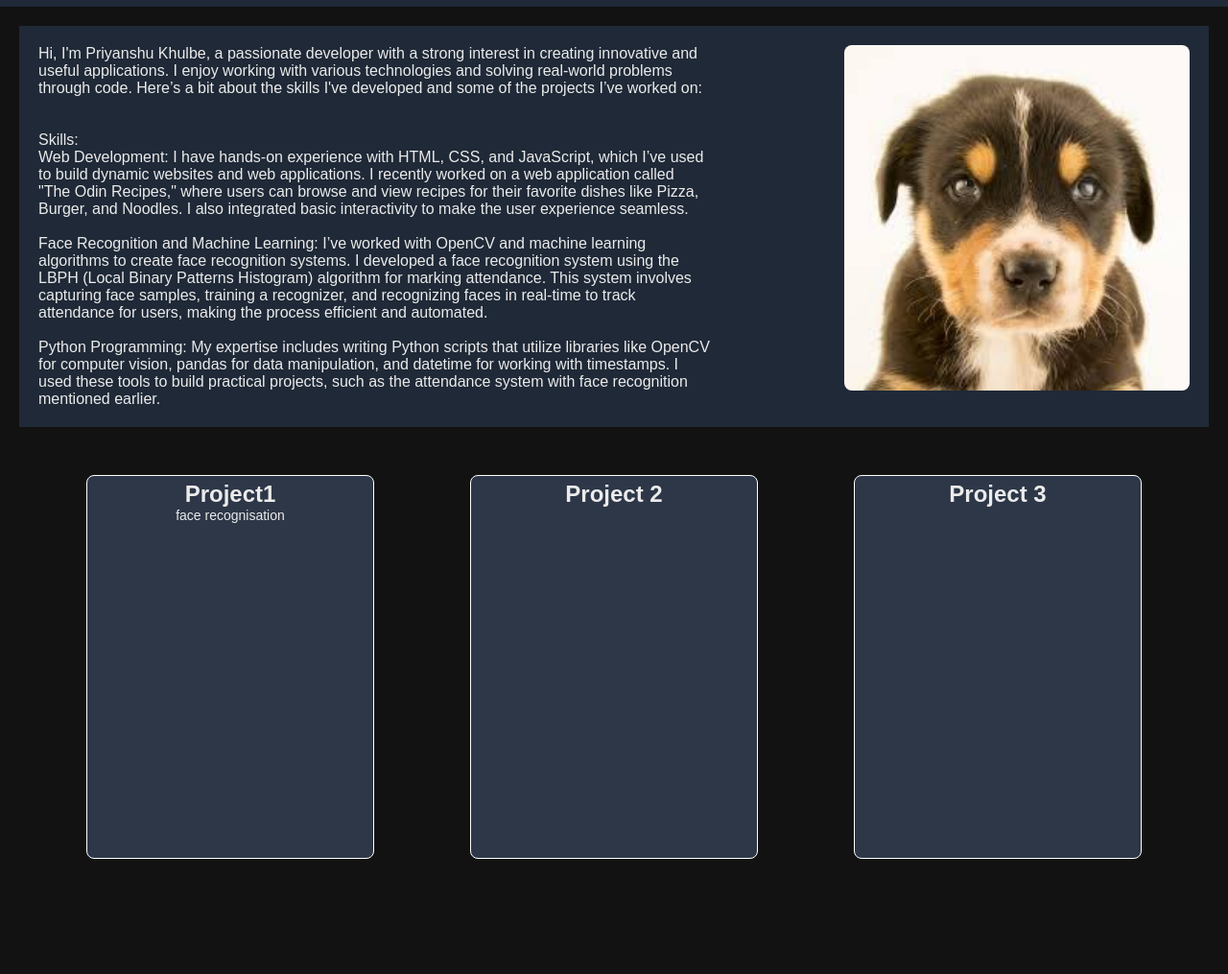
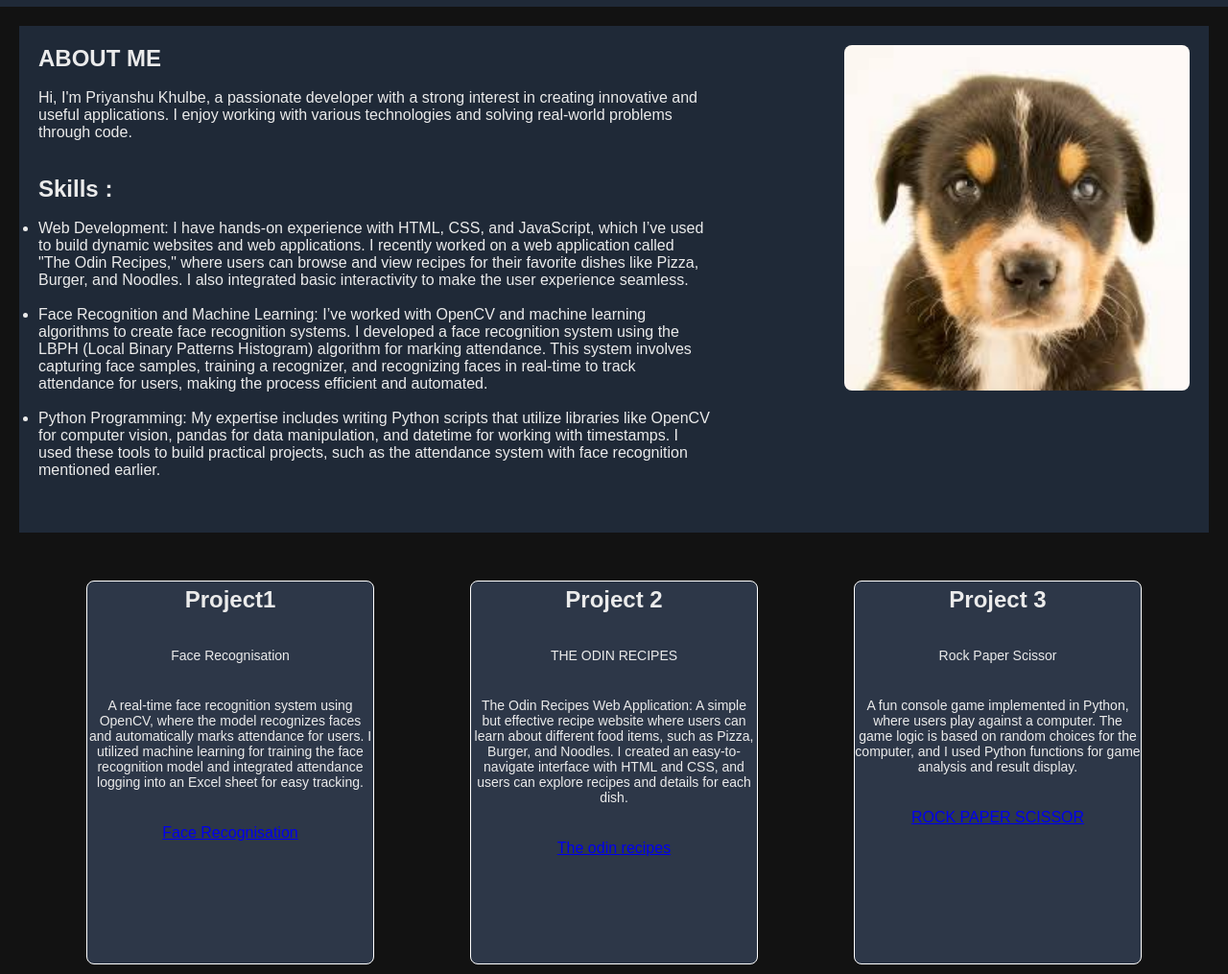
Before and after one commit to Priyanshuuk/Prortfolio, a plain HTML site: page index.html in a window 1280 px wide. Shown: the part 41-1056 px from the top of the page at 96% size. Before the commit the page ends 946 px from the top, so only its background shows below. Drawn offline with Linux system fonts and the light colour scheme; a web font is replaced by a local one.

Commit message:
Update index.html

```diff
--- a/index.html
+++ b/index.html
@@ -1,75 +1,132 @@
 <!DOCTYPE html>
 <html lang="en">
   <head>
-    <meta charset="UTF-8">
-    <meta name="viewport" content="width=device-width, initial-scale=1.0">
+    <meta charset="UTF-8" />
+    <meta name="viewport" content="width=device-width, initial-scale=1.0" />
     <title>Document</title>
-    <link rel="stylesheet" href="style.css">
+    <link rel="stylesheet" href="style.css" />
+    <link rel="preconnect" href="https://fonts.googleapis.com">
+<link rel="preconnect" href="https://fonts.gstatic.com" crossorigin>
+<link href="https://fonts.googleapis.com/css2?family=Merriweather:ital,wght@0,300;0,400;0,700;0,900;1,300;1,400;1,700;1,900&family=Playwrite+IN:wght@100..400&display=swap" rel="stylesheet">
   </head>
   <body>
+    <div class="navcontainer">
+      <div class="navbar"><h1>PORTFOLIO</h1></div>
+      <div class="header1">
+        <a href="https://github.com/Priyanshuuk">GITHUB</a>
+      </div>
 
-    <div class= "navcontainer">
-  <div class = "navbar"><h1>PORTFOLIO</h1>
+      <div class="header2">
+        <a href="https://www.linkedin.com/in/priyanshu-khulbe-894902276/"
+          >LINKEDIN</a
+        >
       </div>
-<div class="header1"><a href="https://github.com/Priyanshuuk">GITHUB</a></div>
-
-<DIV class="header2"><a href="https://www.linkedin.com/in/priyanshu-khulbe-894902276/">LINKEDIN</a></DIV>
-
-
-
-
-
     </div>
 
     <div class="aboutme">
+      <div class="text">
+        <h2>ABOUT ME </h2>
+        <br>
+        <p>
+          Hi, I'm Priyanshu Khulbe, a passionate developer with a strong
+          interest in creating innovative and useful applications. I enjoy
+          working with various technologies and solving real-world problems
+          through code.
+        </p>
+        <br />
+        <br />
+        <p><h2>Skills :</h2></p>
+        <br>
+        <ul>
+        <p>
+          <li>
+          Web Development: I have hands-on experience with HTML, CSS, and
+          JavaScript, which I’ve used to build dynamic websites and web
+          applications. I recently worked on a web application called "The Odin
+          Recipes," where users can browse and view recipes for their favorite
+          dishes like Pizza, Burger, and Noodles. I also integrated basic
+          interactivity to make the user experience seamless.
+          </li>
+        </p>
+        <br>
 
-       <div class="text"><p>Hi, I'm Priyanshu Khulbe, a passionate developer with a strong
-         interest in creating innovative and useful applications. I enjoy working with various technologies and solving real-world problems through code. Here’s
-         a bit about the skills I've developed and some of the projects I’ve worked on:</p>
+        <p>
+          <li>Face Recognition and Machine Learning: I’ve worked with OpenCV and
+          machine learning algorithms to create face recognition systems. I
+          developed a face recognition system using the LBPH (Local Binary
+          Patterns Histogram) algorithm for marking attendance. This system
+          involves capturing face samples, training a recognizer, and
+          recognizing faces in real-time to track attendance for users, making
+          the process efficient and automated.
+          </li>
+        </p>
+        <br />
+
+        <p>
+          <li>
+          Python Programming: My expertise includes writing Python scripts that
+          utilize libraries like OpenCV for computer vision, pandas for data
+          manipulation, and datetime for working with timestamps. I used these
+          tools to build practical projects, such as the attendance system with
+          face recognition mentioned earlier.
+          </li>
+        </p>
+        </ul>
+        <br />
+        <br />
+      </div>
+
+      <div class="pic">
+        <img src="./img/1.png" alt="a cute dog" />
+      </div>
+    </div>
+
+    <div class="project">
+      <div class="project1">
+        <h2>Project1</h2>
+
         <br>
         <br>
-         <p>Skills:
-         <p> Web Development: I have hands-on experience with HTML, CSS, and JavaScript, which I’ve used to build dynamic websites and web applications. I recently worked on a web application called "The Odin Recipes," where users can browse and view recipes for their favorite dishes like Pizza, Burger, and Noodles. I also integrated basic interactivity to make the user experience seamless.</p>
+        <p class="text1">Face Recognisation</p>
         <br>
-
-          <p>Face Recognition and Machine Learning: I’ve worked with OpenCV and machine learning algorithms to create face recognition systems. I developed a face recognition system using the LBPH (Local Binary Patterns Histogram) algorithm for marking attendance. This system involves capturing face samples, training a recognizer, and recognizing faces in real-time to track attendance for users, making the process efficient and automated.</p><br>
-
-
-          Python Programming: My expertise includes writing Python scripts that utilize libraries like OpenCV for computer vision, pandas for data manipulation, and datetime for working with timestamps. I used these tools to build practical projects, such as the attendance system with face recognition mentioned earlier.</p>
-
-
-
-        </div>
-
-
-  <div class="pic">
-    <img src="./img/1.png" alt="a cute dog">
-
-  </div>
-
-</div>
-
-
-
-<div class="project">
-
-
-
-  <div class="project1">
-    <h2>Project1</h2>
-    <p> face recognisation</p>
-
+        <br>
+        <p class="des">A real-time face recognition system using OpenCV, where the model recognizes faces and automatically marks attendance for users. I utilized machine learning for training the
+           face recognition model and integrated attendance logging into an Excel sheet for easy tracking.</p>
+           <br>
+           <br>
+           <a href="https://github.com/Priyanshuuk/face-recognisation">Face Recognisation</a>
       </div>
       <div class="project2">
         <h2>Project 2</h2>
+        <br>
+        <br>
+        <p class="text1">THE ODIN RECIPES</p>
+        <br>
+        <br>
 
+        <p class="des">The Odin Recipes Web Application: A simple but effective recipe website where users can learn about different food items,
+           such as Pizza, Burger, and Noodles. I created an easy-to-navigate interface with HTML and CSS, and users can explore recipes
+            and details for each dish.</p>
+
+            <br>
+            <br>
+            <a href="https://priyanshuuk.github.io/odin_recipes/">The odin recipes</a>
       </div>
       <div class="project3">
         <h2>Project 3</h2>
+        <br>
+        <br>
+        <p class="text1">Rock Paper Scissor</p>
+        <br>
+        <br>
 
 
+        <p class="des">A fun console game implemented in Python, where users play against a computer. The game logic is based on random choices for the computer,
+           and I used Python functions for game analysis and result display.</p>
+           <br>
+           <br>
+           <a href="https://github.com/Priyanshuuk/Rock-_paper_scissor">ROCK PAPER SCISSOR</a>
       </div>
     </div>
-
   </body>
 </html>
```
Lines whose indentation alone changed are shown as unchanged.
